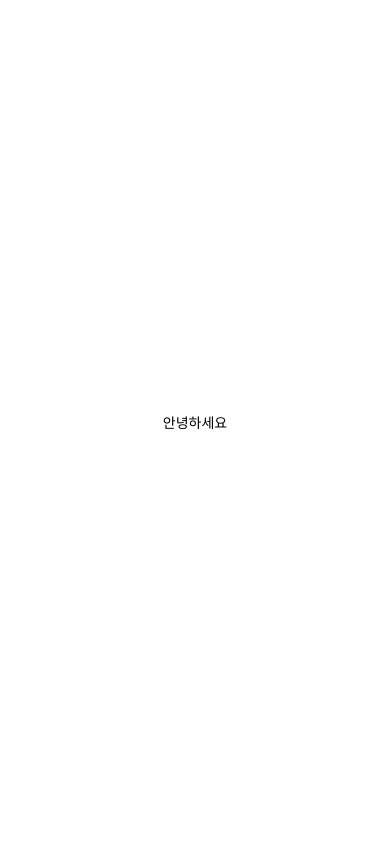
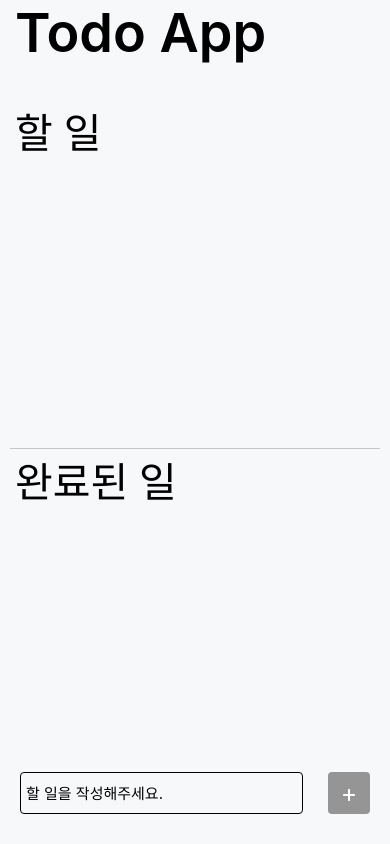
Before and after one commit to sinsujung/AwesomeProject, a React Native app: screen / in a window 390 px wide. Built offline with nearby package versions, Linux system fonts and the light colour scheme.

Commit message:
InputForm생성하기

```diff
--- a/App.js
+++ b/App.js
@@ -1,12 +1,10 @@
 import { StatusBar } from 'expo-status-bar';
 import { StyleSheet, Text, View } from 'react-native';
+import MainScreen from './screens/MainScreen';
 
 export default function App() {
   return (
-    <View style={styles.container}>
-      <Text>안녕하세요</Text>
-      <StatusBar style="auto" />
-    </View>
+    <MainScreen />
   );
 }
 
--- a/app.json
+++ b/app.json
@@ -3,6 +3,7 @@
     "name": "AwesomeProject",
     "slug": "AwesomeProject",
     "version": "1.0.0",
+    "sdkVersion": "52.0.0",
     "orientation": "portrait",
     "icon": "./assets/icon.png",
     "userInterfaceStyle": "light",
--- /dev/null
+++ b/components/InputForm.js
@@ -0,0 +1,54 @@
+import { KeyboardAvoidingView, StyleSheet, Text, Platform, Pressable, TextInput } from 'react-native'
+import React from 'react'
+
+const InputForm = () => {
+  return (
+    <KeyboardAvoidingView
+        behavior={Platform.OS === 'ios' ? 'padding' : 'height'}
+        style={styles.addFormContainer}>
+            <TextInput
+                style={styles.inputField}
+                placeholder="할 일을 작성해주세요."
+            />
+            <Pressable style={styles.addButton}>
+                <Text style={styles.addButtonText}>+</Text>
+            </Pressable>
+    </KeyboardAvoidingView>
+  )
+}
+
+export default InputForm
+
+const styles = StyleSheet.create({
+    addFormContainer: {
+        flexDirection: "row",
+        marginTop: 'auto',
+        marginBottom: 30,
+        paddingHorizontal: 20,
+        backgroundColor: '#f7f8fa',
+    },
+    inputField: {
+        flex: 1 ,
+        height: 42,
+        padding: 5,
+        marginRight: 25,
+        borderRadius: 4,
+        borderColor: 'rgba(0, 0, 0.2)',
+        borderWidth: 1,
+        color: '#000000',
+        fontSize: 15,
+        textAlignVertical: 'center'
+    },
+    addButton: {
+        justifyContent: 'center',
+        alignItems: 'center',
+        width: 42,
+        height: 42,
+        borderRadius: 4,
+        backgroundColor: 'rgba(0, 0, 0, 0.4)',
+    },
+    addButtonText: {
+        color: 'white',
+        fontSize: 25
+    }
+})
--- a/package.json
+++ b/package.json
@@ -9,7 +9,7 @@
     "web": "expo start --web"
   },
   "dependencies": {
-    "expo": "~50.0.17",
+    "expo": "~52.0.0",
     "expo-status-bar": "~1.11.1",
     "react": "18.2.0",
     "react-native": "0.73.6"
--- /dev/null
+++ b/screens/MainScreen.js
@@ -0,0 +1,53 @@
+import { SafeAreaView, StyleSheet, Text, View, Platform } from 'react-native'
+import React from 'react'
+import { StatusBar } from 'expo-status-bar'
+import InputForm from '../components/InputForm'
+
+const MainScreen = () => {
+  return (
+    <SafeAreaView style={styles.container}>
+        <StatusBar barStyle={'default'} />
+        <Text style={styles.pageTitle}>Todo App</Text>
+        <View style={styles.listView}>
+            <Text style={styles.listTitle}>할 일</Text>
+        </View>
+        <View style={styles.separator} />
+        <View style={styles.listView}>
+            <Text style={styles.listTitle}>완료된 일</Text>
+        </View>
+        <InputForm />
+    </SafeAreaView>
+  )
+}
+
+export default MainScreen
+
+const styles = StyleSheet.create({
+    container: {
+        flex: 1,
+        paddingTop: Platform.OS === 'android' ? 20 : 0,
+        backgroundColor: '#f7f8fa'
+    },
+    pageTitle: {
+        marginBottom: 35,
+        paddingHorizontal: 15,
+        fontSize: 54,
+        fontWeight: '600'
+    },
+    separator: {
+        marginHorizontal: 10,
+        marginTop: 25,
+        marginBorrom: 10,
+        borderBottomWidth: 1,
+        borderBottomColor: 'rgba(0,0,0,0.2)'
+    },
+    listView: {
+        flex: 1,
+    },
+    listTitle: {
+        marginBottom: 25,
+        paddingHorizontal: 15,
+        fontSize: 41,
+        fontWeight: '500'
+    }
+})
```
Also changed, not shown: components/TodoItem.js (added).
